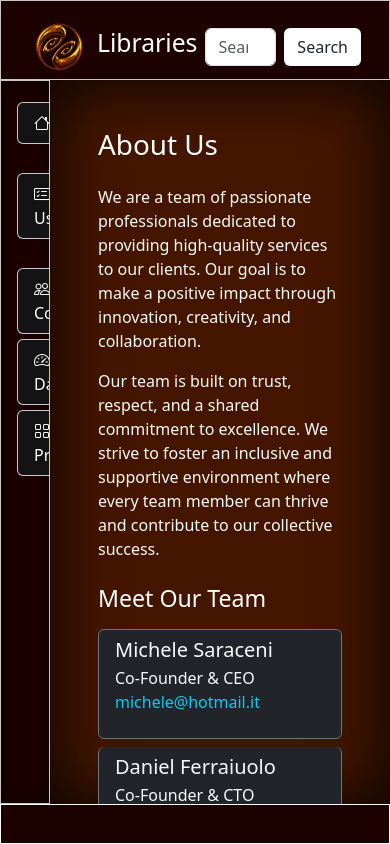
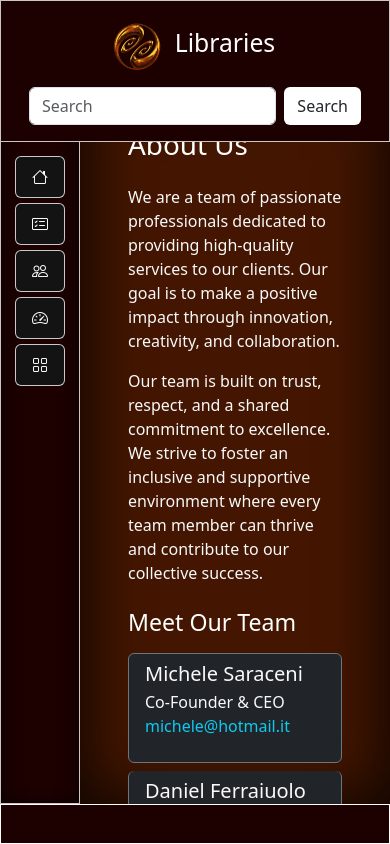
Before and after one commit to CarloDettori/book-front-end, a React (Vite) app: page /about in a window 390 px wide. Built offline with nearby package versions, Linux system fonts and the light colour scheme; no server answers.

Commit message:
push vari fix

```diff
--- a/src/App.jsx
+++ b/src/App.jsx
@@ -1,8 +1,8 @@
 import { BrowserRouter, Routes, Route } from 'react-router-dom' // Dopo aver installato react-router-dom ci importiamo "BrowserRouter", "Routes", "Route"
 import BooksPage from './pages/booksPages/BooksPage'                      // Importiamo i vari componenti e le pagine necessarie per il rendering delle pagine
 import BookDetailsPage from './pages/booksPages/BookDetailsPage';
-import ContactPage from './pages/infoPages/ContactPage';
-import AboutUsPage from "./pages/infoPages/AboutUsPage"
+import ContactPage from './pages/ContactPage';
+import AboutUsPage from './pages/AboutUsPage';
 import DefaultLayout from './components/layout/DefaultLayout'; // Importiamo il layout di default per le varie rotte web
 import { GlobalProvider } from './context/GlobalContext';  // Importiamo
 
--- a/src/components/common/SidebarComponent.jsx
+++ b/src/components/common/SidebarComponent.jsx
@@ -13,7 +13,7 @@ export const SidebarComponent = () => {
     ];
 
     return (
-        <div id="sideBar" className="d-flex flex-column flex-shrink-0 p-3">
+        <div id="sideBar" className=" d-flex flex-column align-items-center flex-shrink-0 p-3">
             <ul className="nav nav-pills flex-column mb-auto">
                 {menuItems.map((item) => (
                     <li key={item.id}>
@@ -21,9 +21,12 @@ export const SidebarComponent = () => {
                             to={item.to}
                             id={item.id}
                             onClick={() => setActive(item.id)}
-                            className={`nav-link text-white ${active === item.id ? "active" : ""}`}
+                            className={`nav-link text-white text-center ${active === item.id ? "active" : ""}`}
                         >
-                            <i className={`bi ${item.icon} me-2`}></i>{item.label}
+                            <i className={`bi ${item.icon}`}></i>
+                            <div className="custom">
+                                {item.label}
+                            </div>
                         </Link>
                     </li>
                 ))}
--- a/src/components/layout/DefaultLayout.jsx
+++ b/src/components/layout/DefaultLayout.jsx
@@ -7,7 +7,7 @@ const DefaultLayout = () => {
     return (
         <>
             <Header />
-            <div className=" d-flex">
+            <div className="d-flex">
                 <SidebarComponent />
                 <main className="position-relative t-0 l-0">
                     <Outlet />
--- a/src/components/layout/Header.jsx
+++ b/src/components/layout/Header.jsx
@@ -42,9 +42,9 @@ const Header = () => {
 
     return (
         <header>
-            <nav className="navbar navbar-expand-lg h-100 p-3">
+            <nav className="navbar navbar-expand-lg  p-3">
                 <div className="container-fluid">
-                    <div className="d-flex justify-content-between collapse navbar-collapse" id="navbarTogglerDemo03">
+                    <div className=" justify-content-between collapse navbar-collapse" id="navbarTogglerDemo03">
                         <div className="logo d-flex align-items-center">
                             <img src="src/public/images/sigil.png" alt="" />
                             <h2 className="text-white px-2">Libraries</h2>
--- a/src/index.css
+++ b/src/index.css
@@ -13,8 +13,8 @@ h2 {
 }
 
 .ptb-card {
-  padding-top: 20px;
-  padding-bottom: 30px;
+  padding-top: 20px !important;
+  padding-bottom: 30px !important;
 }
 
 /* Header */
@@ -57,6 +57,7 @@ footer {
 #sideBar {
   overflow-y: hidden;
   max-width: 250px;
+  min-width: 80px !important;
   height: calc(100vh - 120px);
   background-color: rgb(29, 1, 1);
   border: 1px solid rgba(255, 255, 255, 0.774);
@@ -64,9 +65,13 @@ footer {
 }
 
 #sideBar li a {
+  width: 100%;
   margin-top: 5px;
   background-color: rgb(20, 19, 19);
   border: 1px solid rgba(255, 255, 255, 0.774);
+}
+#sideBar li {
+  min-width: 50px !important;
 }
 
 /* Navigation Pills */
@@ -176,6 +181,7 @@ footer {
 }
 
 .book {
+  margin: 30px;
   display: flex;
   flex-wrap: wrap;
   width: 200px;
@@ -301,4 +307,30 @@ footer {
   #sideBar {
     max-width: 50px;
   }
+
+  #sideBar li {
+    width: 100%;
+  }
+
+  .custom {
+    display: none;
+  }
+
+  #navbarTogglerDemo03 {
+    flex-direction: column;
+  }
+
+  #navbarTogglerDemo03 .logo {
+    margin-bottom: 10px;
+  }
+
+  #sideBar {
+    padding-top: 70px !important;
+  }
 }
+
+#navbarTogglerDemo03 {
+  display: flex !important;
+  justify-content: space-between !important;
+  align-items: center !important;
+}
--- a/src/pages/booksPages/BookDetailsPage.jsx
+++ b/src/pages/booksPages/BookDetailsPage.jsx
@@ -68,26 +68,33 @@ const BookDetailsPage = () => {
 
     return (
         <>
+
             <FormComponent overlay={showForm} />
-            <div key={singleBook?.item?.id} className={`container ${hideDetails} `}>
 
-                {/* Card principale con i dettagli del libro */}
-                <div className="card mt-5">
-                    <div className="row g-0">
-                        <div className="col-2">
-                            <img src={singleBook?.item?.image} className="img-fluid rounded-start" alt="..." />
+            <div key={singleBook?.item?.id} className={`container ${hideDetails} `}> {/* Card principale con i dettagli del libro */}
+                <div className="card mt-5 p-3">
+                    <div className="row g-0 align-items-center">
+                        {/* Immagine */}
+                        <div className="col-sm-12 col-md-4 text-center">
+                            <img src={singleBook?.item?.image} className="img-fluid rounded-start" alt="Book Cover" />
                         </div>
-                        <div className="col-md-8">
-                            <div className="card-body">
+                        {/* Testo */}
+                        <div className="col-sm-12 col-md-8 ">
+                            <div className="card-body h-100">
                                 <h4 className="card-title">{singleBook?.item?.title}</h4>
                                 <h5>Author: {singleBook?.item?.author}</h5>
-                                <p className="card-text">{singleBook?.item?.abstract}</p>
-                                <p className=" card-text">{starsBooks}</p>
-                                <button onClick={() => { setShowForm("overlayFormActive"); setHideDetails("hideContent") }} className="btn btn-dark">Leave a review</button>
+                                <p className="card-text d-block">{singleBook?.item?.abstract}</p>
+                                <p className="card-text d-block">{starsBooks}</p>
+                                <button
+                                    onClick={() => { setShowForm("overlayFormActive"); setHideDetails("hideContent") }}
+                                    className="btn btn-dark">
+                                    Leave a review
+                                </button>
                             </div>
                         </div>
                     </div>
                 </div>
+
 
                 {/* Lista delle recensioni */}
 
```
Also changed, not shown: src/components/common/CardComponent.jsx (deleted, +0 -50 lines), src/pages/AboutUsPage.jsx (renamed from src/pages/infoPages/AboutUsPage.jsx), src/pages/ContactPage.jsx (renamed from src/pages/infoPages/ContactPage.jsx).
